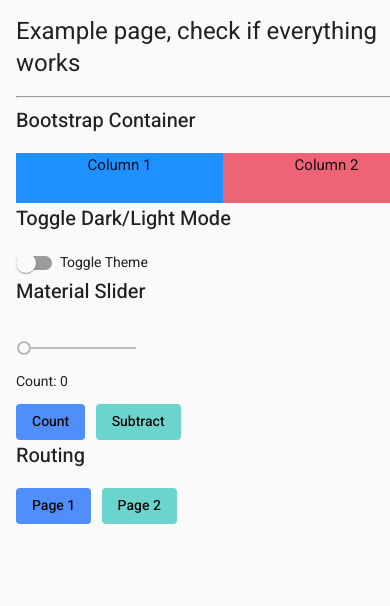
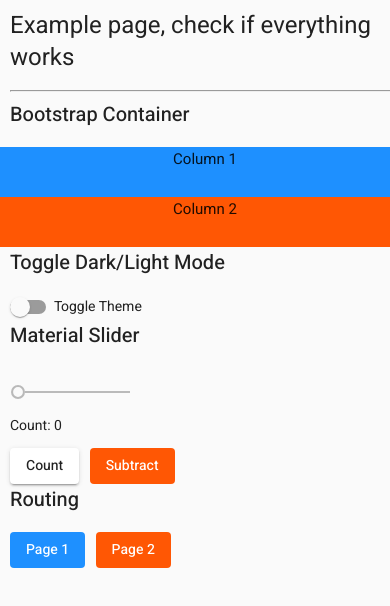
Before and after one commit to RikSteed/gemini-pwa, an Angular app: page / in a window 390 px wide. Shown: the top 606 px of the page. Built offline with nearby package versions, Linux system fonts and the light colour scheme.

Commit message:
Adjusting colors and bootstrap grid example (responsive)

```diff
--- a/src/app/app.component.html
+++ b/src/app/app.component.html
@@ -1,4 +1,4 @@
-<div class="container-fluid" style="padding: 1rem;">
+<div class="container" style="padding: 10px;">
 <!-- Typography: https://material.io/archive/guidelines/style/typography.html#typography-styles -->
   <h1>Example page, check if everything works</h1>
 <hr>
@@ -6,16 +6,14 @@
 <!-- Grid sistem using RC of Bootstrap -->
 <!-- Link: https://getbootstrap.com/docs/5.1/layout/grid/ -->
 <h2>Bootstrap Container</h2>
-<div class="container-fluid">
-  <div style="height: 50px;" class="row">
-    <div style="background-color: #1E90FF;text-align: center;" class="col">
+  <div style="height: 100px;" class="row">
+    <div style="background-color: #1E90FF;text-align: center;" class="col-md">
       <h4>Column 1</h4>
     </div>
-    <div style="background-color: #ED6476;text-align: center;" class="col">
+    <div color="primary" style="background-color: #FF5704;text-align: center;" class="col-md">
       <h4>Column 2</h4>
     </div>
   </div>
-</div>
 
 <h2>Toggle Dark/Light Mode</h2>
 <!-- Toggle with formControl -->
@@ -26,9 +24,9 @@
 
 <!-- Slider Material -->
 <!-- https://material.angular.io/components/slider/overview -->
-  <mat-slider color="primary" aria-label="unit(s)"></mat-slider> &nbsp;
+  <mat-slider color="accent"></mat-slider> &nbsp;
   <p>Count: {{count}}</p>
-  <button (click)="counter()" mat-flat-button color="primary">Count</button> &nbsp;
+  <button (click)="counter()" mat-raised-button>Count</button> &nbsp;
   <button (click)="subtractor()" mat-flat-button color="accent">Subtract</button>
 
 <h2>Routing</h2>
--- a/src/styles.scss
+++ b/src/styles.scss
@@ -11,28 +11,28 @@
 
 // Template Palette (Change when starting a new project)
 $templateprimary: (
-    50 : #eaf2ff,
-    100 : #cbddfe,
-    200 : #a8c7fd,
-    300 : #85b1fc,
-    400 : #6aa0fc,
-    500 : #508ffb,
-    600 : #4987fa,
-    700 : #407cfa,
-    800 : #3772f9,
-    900 : #2760f8,
+  50 : #e4f2ff,
+  100 : #bcdeff,
+  200 : #8fc8ff,
+  300 : #62b1ff,
+  400 : #40a1ff,
+  500 : #1e90ff,
+  600 : #1a88ff,
+  700 : #167dff,
+  800 : #1273ff,
+  900 : #0a61ff,
   A100 : #ffffff,
-    A200 : #ffffff,
-    A400 : #cedaff,
-    A700 : #b4c7ff,
+  A200 : #f5f8ff,
+  A400 : #c2d5ff,
+  A700 : #a8c3ff,
   contrast: (
       50 : #000000,
       100 : #000000,
       200 : #000000,
       300 : #000000,
       400 : #000000,
-        500 : #000000,
-        600 : #000000,
+      500 : #ffffff,
+      600 : #ffffff,
       700 : #ffffff,
       800 : #ffffff,
       900 : #ffffff,
@@ -44,31 +44,31 @@ $templateprimary: (
 );
 
 $templateaccent: (
-    50 : #edfaf9,
-    100 : #d3f2f0,
-    200 : #b5eae6,
-    300 : #97e1db,
-    400 : #81dad4,
-    500 : #6bd4cc,
-    600 : #63cfc7,
-    700 : #58c9c0,
-    800 : #4ec3b9,
-    900 : #3cb9ad,
+  50 : #ffebe1,
+  100 : #ffcdb4,
+  200 : #ffab82,
+  300 : #ff894f,
+  400 : #ff702a,
+  500 : #ff5704,
+  600 : #ff4f03,
+  700 : #ff4603,
+  800 : #ff3c02,
+  900 : #ff2c01,
   A100 : #ffffff,
-    A200 : #d4fffb,
-    A400 : #a1fff6,
-    A700 : #88fff3,
+  A200 : #fff4f2,
+  A400 : #ffc7bf,
+  A700 : #ffb0a6,
   contrast: (
       50 : #000000,
       100 : #000000,
       200 : #000000,
       300 : #000000,
       400 : #000000,
-        500 : #000000,
-        600 : #000000,
-        700 : #000000,
-        800 : #000000,
-        900 : #000000,
+      500 : #ffffff,
+      600 : #ffffff,
+      700 : #ffffff,
+      800 : #ffffff,
+      900 : #ffffff,
       A100 : #000000,
       A200 : #000000,
       A400 : #000000,
@@ -88,7 +88,6 @@ $rikMaterialBootstrapTemplate-accent: mat.define-palette($templateaccent);
 // The warn palette is optional (defaults to red).
 $rikMaterialBootstrapTemplate-warn: mat.define-palette(mat.$red-palette);
 
-$rikmaterialBootstrapTemplate-typography: mat.define-typography-config($font-family: "'Heebo', sans-serif");
 // Create the theme object. A theme consists of configurations for individual
 // theming systems such as "color" or "typography".
 $rikMaterialBootstrapTemplate-light-theme: mat.define-light-theme((
@@ -98,8 +97,6 @@ $rikMaterialBootstrapTemplate-light-theme: mat.define-light-theme((
     accent: $rikMaterialBootstrapTemplate-accent,
     warn: $rikMaterialBootstrapTemplate-warn,
   ),
-  // Set Angular Typography
-  typography: $rikmaterialBootstrapTemplate-typography,
 ));
 $rikMaterialBootstrapTemplate-dark-theme: mat.define-dark-theme((
   // Set Angular Colors
@@ -108,8 +105,6 @@ $rikMaterialBootstrapTemplate-dark-theme: mat.define-dark-theme((
     accent: $rikMaterialBootstrapTemplate-accent,
     warn: $rikMaterialBootstrapTemplate-warn,
   ),
-  // Set Angular Typography
-  typography: $rikmaterialBootstrapTemplate-typography,
 ));
 
 // Include theme styles for core and each component used in your app.
```
Lines whose indentation alone changed are shown as unchanged.
